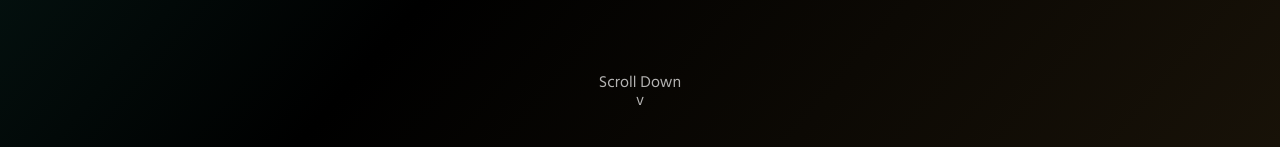
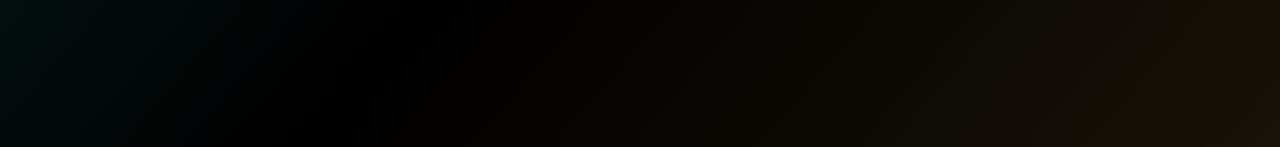
Before and after one commit to FelBenini/Portfolio-site, a React (Create React App) app: page / in a window 1280 px wide. Shown: the part 650-797 px from the top of the page. Built offline with nearby package versions, Linux system fonts and the light colour scheme.

Commit message:
Modified browser mobile color and added fade in animation to scroll down

```diff
--- a/public/index.html
+++ b/public/index.html
@@ -4,7 +4,7 @@
     <meta charset="utf-8" />
     <link rel="icon" href="%PUBLIC_URL%/favicon.ico" />
     <meta name="viewport" content="width=device-width, initial-scale=1" />
-    <meta name="theme-color" content="#000000" />
+    <meta name="theme-color" content="#07201D" />
     <meta
       name="description"
       content="Felipe Benini's portfolio website"
--- a/src/pages/homePage/Homepage.tsx
+++ b/src/pages/homePage/Homepage.tsx
@@ -6,7 +6,7 @@ const Homepage = () => {
   return (
     <div style={{height: '100%'}}>
     <HeroSection/>
-    <span id='scroll-down'><p>Scroll Down</p><p id='arrow'>v</p></span>
+    <span id='scroll-down' className='fade'><p>Scroll Down</p><p id='arrow'>v</p></span>
     </div>
   )
 }
--- a/src/style/App.css
+++ b/src/style/App.css
@@ -181,7 +181,8 @@ header {
   align-items: center;
   flex-direction: column;
   margin-top: -80px;
-  opacity: 0.7;
+  opacity: 0;
+  color: rgba(255, 255, 255, 0.6509803922);
 }
 
 #arrow {
--- a/src/style/App.scss
+++ b/src/style/App.scss
@@ -138,7 +138,8 @@ header {
     align-items: center;
     flex-direction: column;
     margin-top: -80px;
-    opacity: 0.7;
+    opacity: 0;
+    color: #ffffffa6;
 }
 #arrow {
     animation: arrow 1.5s ease-in-out infinite;
--- a/src/style/index.css
+++ b/src/style/index.css
@@ -14,6 +14,7 @@ html {
 
 #root {
   height: 100%;
+  overflow-x: hidden;
 }
 
 code {
--- a/src/style/index.scss
+++ b/src/style/index.scss
@@ -15,6 +15,7 @@ html {
 
 #root {
   height: 100%;
+  overflow-x: hidden;
 }
 
 code {
```
Also changed, not shown: 2 other files (tests, documents, lock files or other folders).
